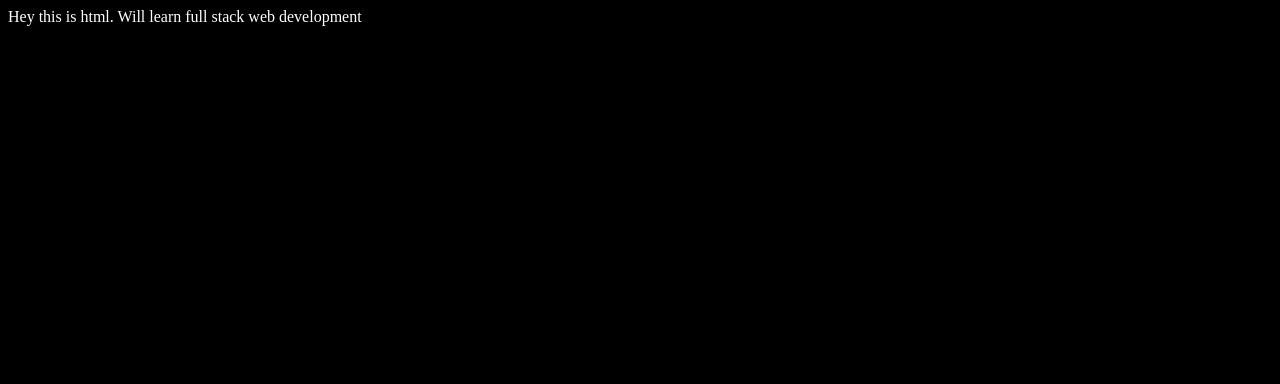
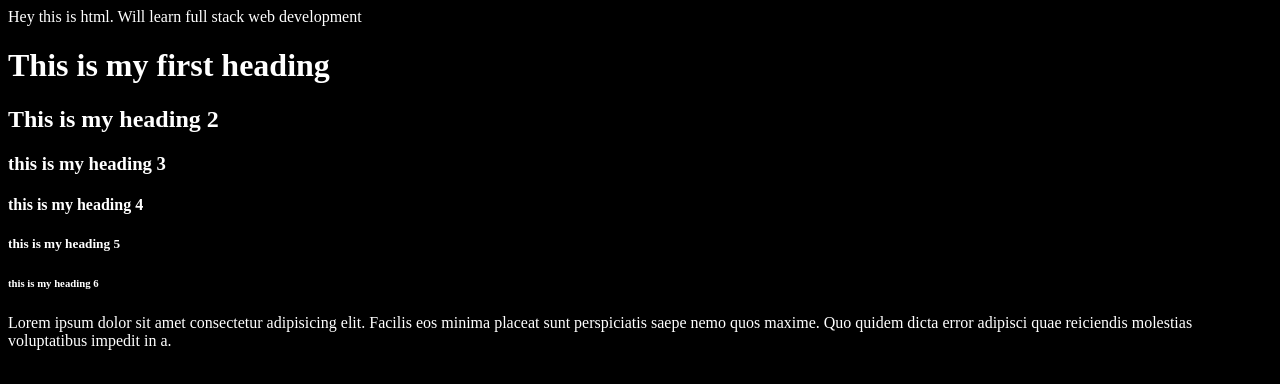
Before and after one commit to Pulkit251/Web-Dev, a plain HTML site: page Practice1/index.html in a window 1280 px wide. Drawn offline with Linux system fonts and the light colour scheme.

Commit message:
Heading & paragraphs

```diff
--- a/Practice1/index.html
+++ b/Practice1/index.html
@@ -8,7 +8,14 @@
 </head>
 <body>
     Hey this is html. Will learn full stack web development
+    <h1>This is my first heading</h1>
+    <h2>This is my heading 2</h2>
+    <h3>this is my heading 3</h3>
+    <h4>this is my heading 4</h4>
+    <h5>this is my heading 5</h5>
+    <h6>this is my heading 6</h6>
 
+    <p>Lorem ipsum dolor sit amet consectetur adipisicing elit. Facilis eos minima placeat sunt perspiciatis saepe nemo quos maxime. Quo quidem dicta error adipisci quae reiciendis molestias voluptatibus impedit in a.</p>
     <script src="script.js"></script>
 </body>
 </html>
```
Also changed, not shown: Practice1/bookmark.html (added, +16 -0 lines).
